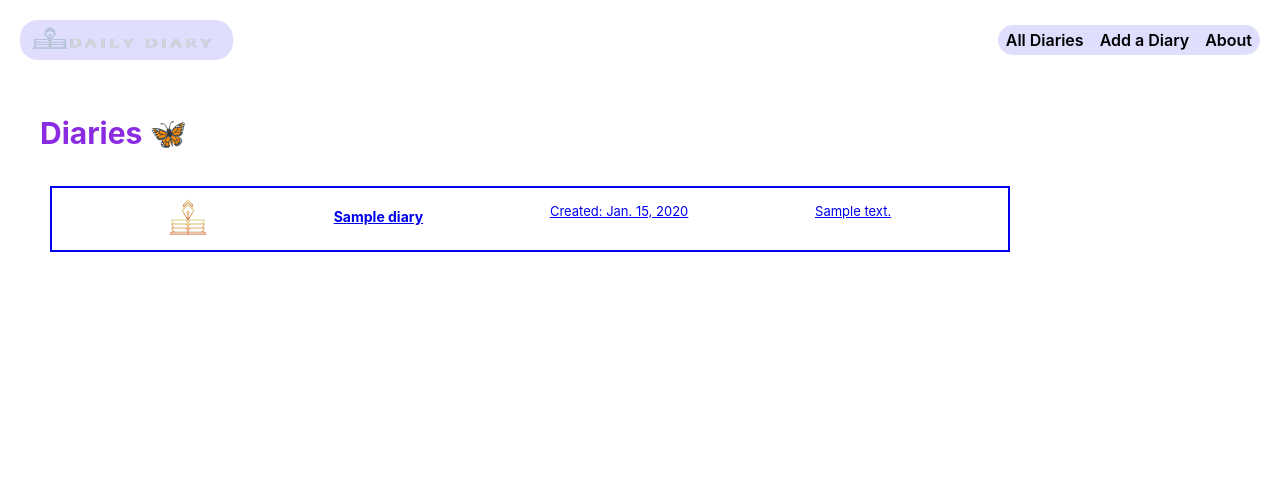
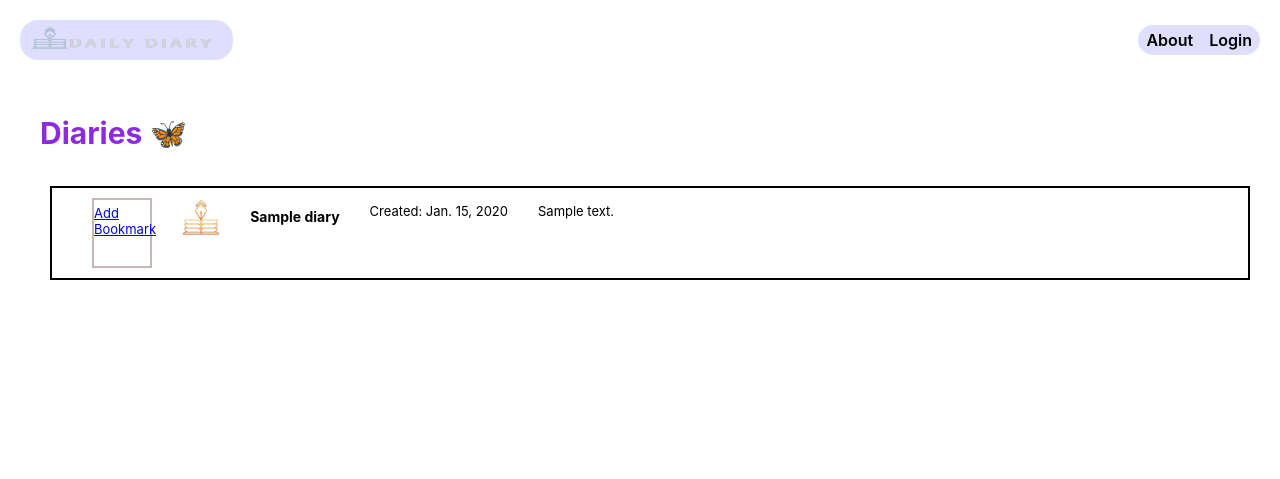
Before and after one commit to Kiibra/daily-diary, a Django app: page /diaries/ in a window 1280 px wide. Shown: the top 479 px of the page. Run offline with Django 4.2, Linux system fonts and the light colour scheme; tables that the repository leaves empty hold one stand-in row (values such as "Sample post").

Commit message:
add routes and update UI

```diff
--- a/dailydiary/settings.py
+++ b/dailydiary/settings.py
@@ -128,6 +128,12 @@ USE_TZ = True
 
 STATIC_URL = 'static/'
 
+# Add this variable to specify where successful logins should redirect to
+LOGIN_REDIRECT_URL = 'diary-index'
+
+# Add this variable to specify where logging out redirects to
+LOGOUT_REDIRECT_URL = 'home'
+
 # Default primary key field type
 # https://docs.djangoproject.com/en/4.2/ref/settings/#default-auto-field
 
--- a/dailydiary/urls.py
+++ b/dailydiary/urls.py
@@ -22,4 +22,6 @@ urlpatterns = [
     path('admin/', admin.site.urls),
     # The '' will represent the root route
     path('', include('main_app.urls')),
+    # include the built-in auth urls for the built-in views
+    path('accounts/', include('django.contrib.auth.urls')),
 ]
--- a/main_app/models.py
+++ b/main_app/models.py
@@ -1,23 +1,19 @@
 from django.db import models
 # Import the reverse function
 from django.urls import reverse
+# Import the User
+from django.contrib.auth.models import User
 
 # Create your models here.
-
-class Tag(models.Model):
-    name = models.CharField(
-      max_length=50,
-      unique=True)
-
-    def __str__(self):
-        return self.name
 
 class Diary(models.Model):
   title = models.CharField(max_length=100)
   content = models.TextField(max_length=500)
   created_at = models.DateField(auto_now_add=True)
   updated_at = models.DateField(auto_now=True)
-  tags = models.ManyToManyField(Tag, related_name='diaries')
+
+  # Add the foreign key linking to a user instance
+  user = models.ForeignKey(User, on_delete=models.CASCADE)
 
 	# ovverride __str__ method to return the diary title attribute
   def __str__(self):
--- a/main_app/static/css/diaries/diary-index.css
+++ b/main_app/static/css/diaries/diary-index.css
@@ -1,24 +1,45 @@
 .card-container {
   padding: 0 30px;
   justify-content: center;
+  flex-direction: row;
   /* flex-wrap: wrap; */
 }
 
 .card {
-  width: 80%;
+  width: 100%;
   /* max-height: 60px; */
   margin: 10px;
   border: black;
   box-shadow: blue;
 }
 
+.bookmark {
+  height: 70px;
+  width: 60px;
+  /* background-color: rgb(88, 88, 212); */
+  /* border: 2px; */
+  border: 2px solid rgb(198, 182, 182);
+  /* display: flex; */
+}
+
+.bookmark a {
+  color: rgb(34, 36, 37);
+  text-decoration: none;
+
+}
+
+.bookmark:hover {
+  background-color: rgb(245, 162, 8);
+  color: aliceblue;
+}
+
 .card-content {
   padding: 10px;
   width: 100%;
   display: flex;
-  flex-direction: row;
-  justify-content: space-evenly;
-  gap: 20px;
+  /* justify-content: space-around; */
+  flex-direction:row;
+  gap: 30px;
   flex-wrap: wrap;
   border-color: aquamarine;
   border: 2px solid;
@@ -27,10 +48,12 @@
 .content-container > p:first-child{
   overflow: hidden;
   visibility: visible;
+  display: flex;
 }
 
 .card-img-container img {
   height: 40px;
+  /* display: flex; */
 }
 
 .card h2 {
--- a/main_app/templates/base.html
+++ b/main_app/templates/base.html
@@ -28,9 +28,15 @@
     </div>
     <nav>
       <ul>
+        {% if user.is_authenticated %}
         <li><a href="{% url 'diary-index' %}">All Diaries</a></li>
         <li><a href="{% url 'diary-create' %}">Add a Diary</a></li>
         <li><a href="{% url 'about' %}">About</a></li>
+        <li><a href="{% url 'logout' %}">Log out</a></li>
+        {% else %}
+        <li><a href="{% url 'about' %}">About</a></li>
+        <li><a href="{% url 'home' %}">Login</a></li>
+        {% endif %}
       </ul>
     </nav>
   </header>
--- a/main_app/templates/diaries/index.html
+++ b/main_app/templates/diaries/index.html
@@ -17,9 +17,14 @@
 
 <section class="card-container">
   {% for diary in diaries %}
-    <div class="card">
-      <a href="{% url 'diary-detail' diary.id %}">
-        <div class="card-content">
+  <div class="card">
+    <a href="{% url 'diary-detail' diary.id %}">
+      <div class="card-content">
+        <a href="#" class="bookmark-btn">
+          <div class="bookmark">
+            <p>Add Bookmark</p>
+          </div>
+        </a>
           <div class="card-img-container">
             <img
             src="{% static 'images/header-colored.png' %}"
@@ -32,7 +37,7 @@
         </div>
       </a>
     </div>
-  {% endfor %}
+    {% endfor %}
 </section>
 
 {% endblock %}
--- a/main_app/templates/main_app/diary_form.html
+++ b/main_app/templates/main_app/diary_form.html
@@ -11,7 +11,7 @@
   {% if diary %}
     <h1>Edit {{ diary.title }}</h1>
   {% else %}
-    <h1>Add a Diary</h1>
+    <h1>Add a Entry</h1>
   {% endif %}
   <img src="{% static 'images/header-colored.png' %}" alt="A DD logo"/>
 </div>
--- a/main_app/urls.py
+++ b/main_app/urls.py
@@ -2,7 +2,7 @@ from django.urls import path
 from .import views
 
 urlpatterns = [
-    path('', views.home, name='home'),
+    path('', views.Home.as_view(), name='home'),
     path('about/', views.about, name='about'),
     # route for diaries index
     path('diaries/', views.diary_index, name='diary-index'),
--- a/main_app/views.py
+++ b/main_app/views.py
@@ -1,14 +1,15 @@
-from django.shortcuts import render
+from django.shortcuts import render, redirect
 # Add the CreateView
 from django.views.generic.edit import CreateView, UpdateView, DeleteView
 from .models import Diary
+from django.contrib.auth.views import LoginView
 
 
 # Create your views here.
 
 # Define the home view
-def home(request):
-  return render(request, 'home.html')
+class Home(LoginView):
+  template_name = 'home.html'
 
 # Define the About view
 def about(request):
```
Also changed, not shown: main_app/templates/home.html (+13 -0 lines), main_app/admin.py (line endings or trailing spaces), main_app/migrations/0002_tag_diary_tags.py (added), main_app/migrations/0003_remove_diary_tags_diary_user_delete_tag.py (added).
